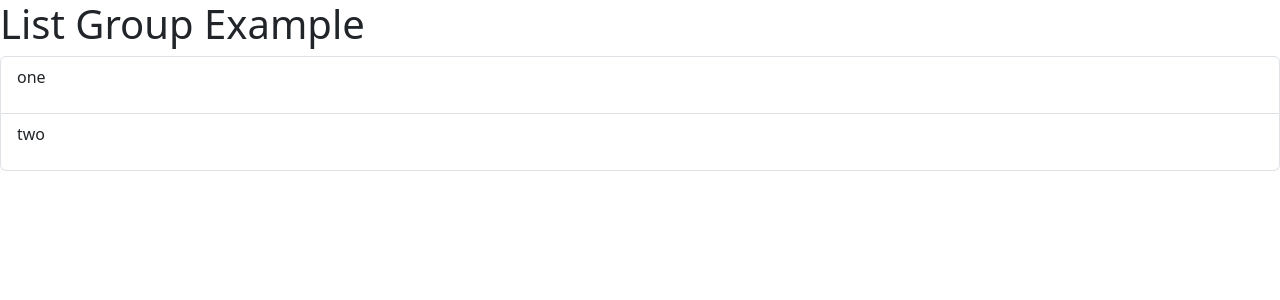
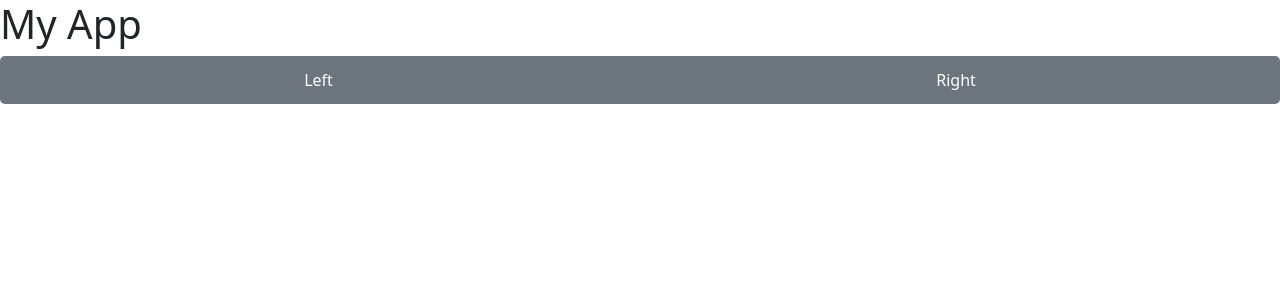
Before and after one commit to youseek/react_homeworks, a React (Create React App) app: page / in a window 1280 px wide. Shown: the top 300 px of the page. Built offline with nearby package versions, Linux system fonts and the light colour scheme.

Commit message:
hw-91 finished

```diff
--- a/package.json
+++ b/package.json
@@ -3,6 +3,7 @@
   "version": "0.1.0",
   "private": true,
   "dependencies": {
+    "classnames": "^2.5.1",
     "prop-types": "^15.8.1",
     "react": "^18.3.1",
     "react-dom": "^18.3.1",
--- a/src/App.js
+++ b/src/App.js
@@ -1,16 +1,13 @@
 import React from 'react';
-import ListGroup from './ListGroup';
+import BtnGroup from './BtnGroup';
 
-function App() {
-  return (
-      <div className="App">
-        <h1>List Group Example</h1>
-        <ListGroup>
-          <p>one</p>
-          <p>two</p>
-        </ListGroup>
-      </div>
-  );
-}
+const App = () => {
+    return (
+        <div className="App">
+            <h1>My App</h1>
+            <BtnGroup />
+        </div>
+    );
+};
 
 export default App;
--- /dev/null
+++ b/src/BtnGroup.css
@@ -0,0 +1,33 @@
+.btn-group {
+    display: flex;
+}
+
+.btn {
+    padding: 10px 20px;
+    border: 2px solid transparent;
+    border-radius: 5px;
+    cursor: pointer;
+    font-size: 16px;
+    transition: all 0.3s ease;
+}
+
+.btn.left {
+    border-right: none;
+    border-radius: 5px 0 0 5px;
+}
+
+.btn.right {
+    border-left: none;
+    border-radius: 0 5px 5px 0;
+}
+
+.btn.active {
+    background-color: #009f;
+    color: #fff;
+    border-color: #009f;
+}
+
+.btn:hover {
+    background-color: #e0e0e0;
+    color: #000000;
+}
--- /dev/null
+++ b/src/BtnGroup.jsx
@@ -0,0 +1,32 @@
+import React, { useState } from 'react';
+import classNames from 'classnames';
+import './BtnGroup.css';
+
+const BtnGroup = () => {
+    const [activeBtn, setActiveBtn] = useState(null);
+
+    const handleBtnClick = (btnName) => {
+        setActiveBtn(btnName);
+    };
+
+    return (
+        <div className="btn-group" role="group">
+            <button
+                type="button"
+                className={classNames('btn', 'btn-secondary', 'left', { 'active': activeBtn === 'left' })}
+                onClick={() => handleBtnClick('left')}
+            >
+                Left
+            </button>
+            <button
+                type="button"
+                className={classNames('btn', 'btn-secondary', 'right', { 'active': activeBtn === 'right' })}
+                onClick={() => handleBtnClick('right')}
+            >
+                Right
+            </button>
+        </div>
+    );
+};
+
+export default BtnGroup;
```
Also changed, not shown: 1 other file (tests, documents, lock files or other folders).
